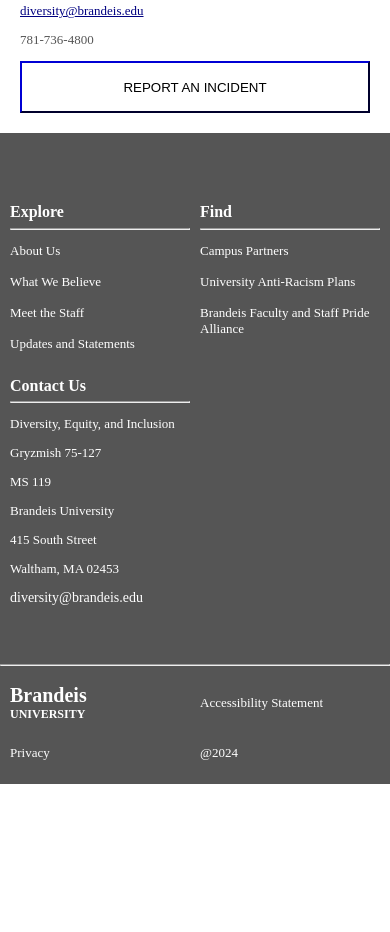
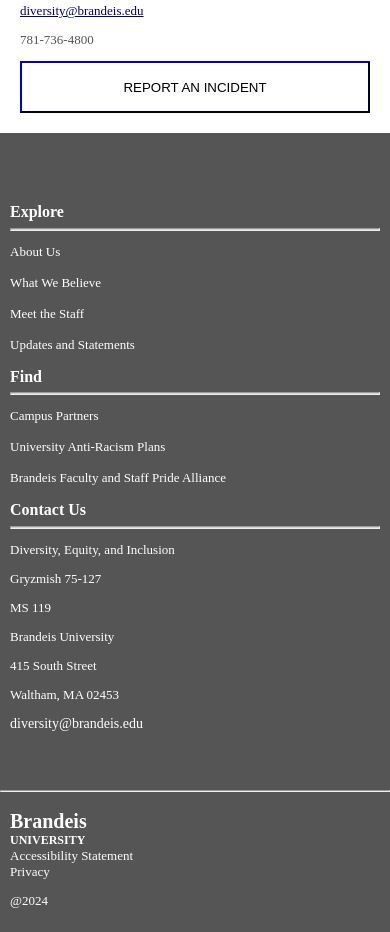
Before and after one commit to timife007/Brandeis-HtmlCss, a plain HTML site: page index.html in a window 390 px wide. Shown: the part 3269-4201 px from the top of the page. Before the commit the page ends 4053 px from the top, so only its background shows below. Drawn offline with Linux system fonts and the light colour scheme.

Commit message:
align mobile first

```diff
--- a/css/style.css
+++ b/css/style.css
@@ -217,8 +217,8 @@
 #footer-top{
     padding-top: 70px;
     gap: 10px;
-    display: grid;
-    grid-template-columns: repeat(2, 1fr); /* Create 3 equal columns */
+    /* display: grid; */
+    /* grid-template-columns: repeat(2, 1fr);  */
     padding-left: 10px;
     padding-right: 10px;
     padding-bottom: 50px;
@@ -347,17 +347,19 @@
 }
 
 #footer-bot-row{
-    display: grid;
-    grid-template-columns: repeat(2, 1fr); /* Create 3 equal columns */
+    /* display: grid;
+    grid-template-columns: repeat(2, 1fr); */
     gap: 10px; /* Gap between grid items */
     padding: 10px;
     background-color: #555;
     font-size: 13px;
     color: white;
-    /* padding-bottom: 30px; */
 }
 
-
+#footer-top hr{
+    height: 1px;
+    background-color: lightgray;
+}
 
 
 #footer-bot-row a{
--- a/index.html
+++ b/index.html
@@ -581,7 +581,6 @@
 
                         </ul>
                     </div>
-                    <!-- </div> -->
                     <div id="contact-section">
                         <strong class="foot-title">
                             Contact Us
@@ -619,8 +618,8 @@
                             UNIVERSITY
                         </strong>
                     </div>
-                    <a href="" style="align-self:center;">Accessibility Statement</a>
-                    <a href="" style="align-self:center;">Privacy</a>
+                    <a href="" >Accessibility Statement <br></a>
+                    <a href="" >Privacy</a>
                     <p style="align-self:center;">@2024</p>
                 </section>
         </footer>
```
